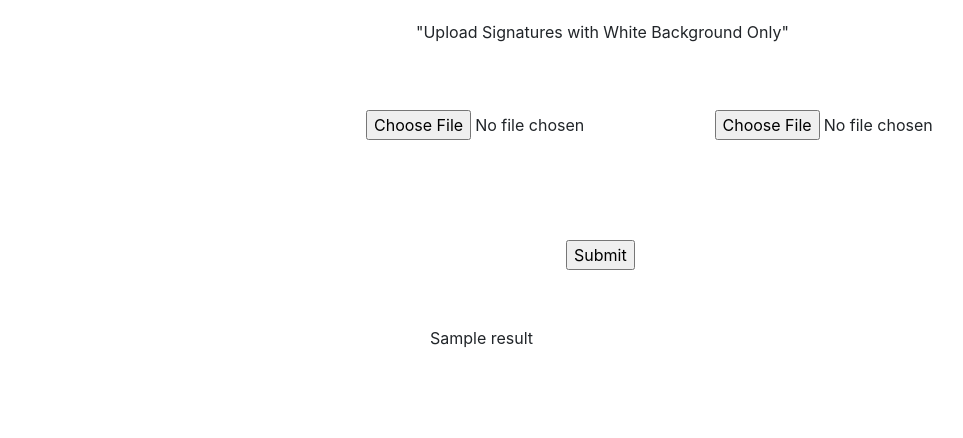
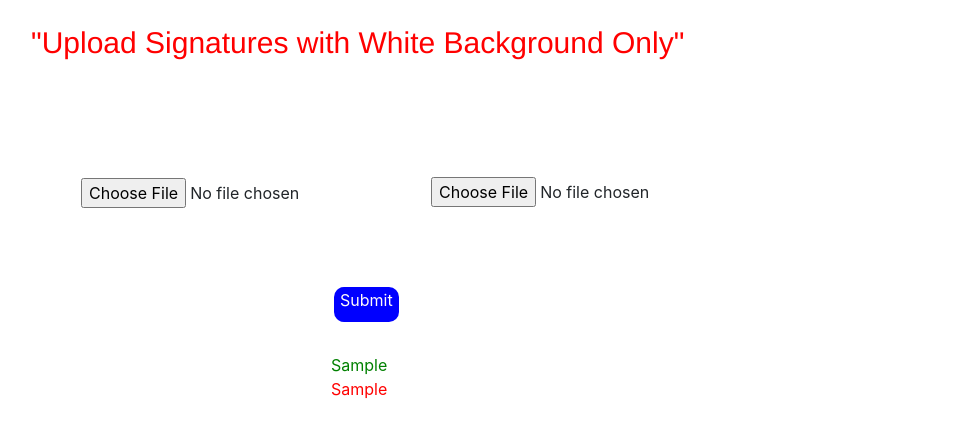
Before and after one commit to nileshchilka1/Signature-Verification-using-Siamese-Network, a Flask app: template templates/index.html in a window 1280 px wide. Shown: the part 56-494 px from the top of the page, without its empty margins (169-1132 px from the left). Run offline with Flask 2, Linux system fonts and the light colour scheme; the template is opened without the code that fills it: most values are stand-ins (such as "Sample title", 1, 10 or a date in 2020); some libraries are stand-ins or nearby versions.

Commit message:
Update index.html

```diff
--- a/templates/index.html
+++ b/templates/index.html
@@ -1,4 +1,3 @@
-
 <!DOCTYPE html>
 <html lang="en">
 <head>
@@ -6,6 +5,49 @@
     <meta name="viewport" content="width=device-width, initial-scale=1.0">
     <title>Signature Verfication</title>
     <link rel="stylesheet" href="https://stackpath.bootstrapcdn.com/bootstrap/4.5.0/css/bootstrap.min.css">
+    <style>
+        .heading{
+            font-size: 30px;
+            font-family: 'Franklin Gothic Medium', 'Arial Narrow', Arial, sans-serif;
+            border-style: 2px solid black;
+            color: red;
+        }
+
+
+        .submit{
+
+            font-size: medium;
+            color: snow;
+            background-color:blue;
+            border-style: hidden;
+            border-radius: 10px;
+
+            padding-bottom: 10px;
+
+        }
+
+       .submit:hover{
+           background-color: darkblue;
+       }
+
+        .table{
+
+        }
+        .file1{
+            font-size: medium;
+        }
+        .file2{
+
+            font-size: medium;
+        }
+
+
+
+
+
+
+
+    </style>
 </head>
 <body>
     <nav class="navbar navbar-light bg-light justify-content-center">
@@ -13,33 +55,46 @@
     </nav>
 
 
-    <div style=" padding-left: 585px; padding-top: 20px">
+    <div class="heading" style=" padding-left: 200px; padding-top: 20px">
         <p>
             "Upload Signatures with White Background Only"
         </p>
-
     </div>
-
-    <div style=" padding-left: 535px;padding-top: 50px ">
-        <form method="POST" enctype="multipart/form-data">
-            <input type="file" name="file1" />
-            <input type="file" name="file2" />
-            <div style=" padding-top: 100px; padding-left: 200px">
-                <input type="submit" />
-            </div>
-        </form>
-
-        <div style=" padding-left: 165px; padding-top: 20px">
+    <div style=" padding-left: 500px; padding-top: 40px; " >
             <p>
                 {{message}}
             </p>
+    </div>
+
+    <div class="table" >
+        <div style=" height: 50px; padding-left: 250px;padding-top: 40px ">
+            <form  method="POST" enctype="multipart/form-data">
+                <div style="padding-top: 1px; position: absolute;">
+                    <input class="file1" type="file" name="file1" />
+
+                </div>
+                <div style="padding-left: 350px; padding-bottom: 80px;">
+                    <input class="file2" type="file" name="file2" />
+                </div>
+                <div  style= "padding-left: 253px ">
+                    <input class="submit"  type="submit"/>
+                </div>
+            </form>
+        </div>
+    </div>
+
+
+        <div class="result1" style=" padding-left: 500px; padding-top: 150px">
+
+                <span style="color: green;">{{result1}}</span>
+
+                <br><span style="padding-bottom: 20px; color: red;">{{result2}}</span></br>
+
         </div>
 
-        <div style=" padding-left: 64px; padding-top: 20px">
-            <p>
-                {{result}}
-            </p>
-        </div>
+
+
+
 
 
 </body>
```
